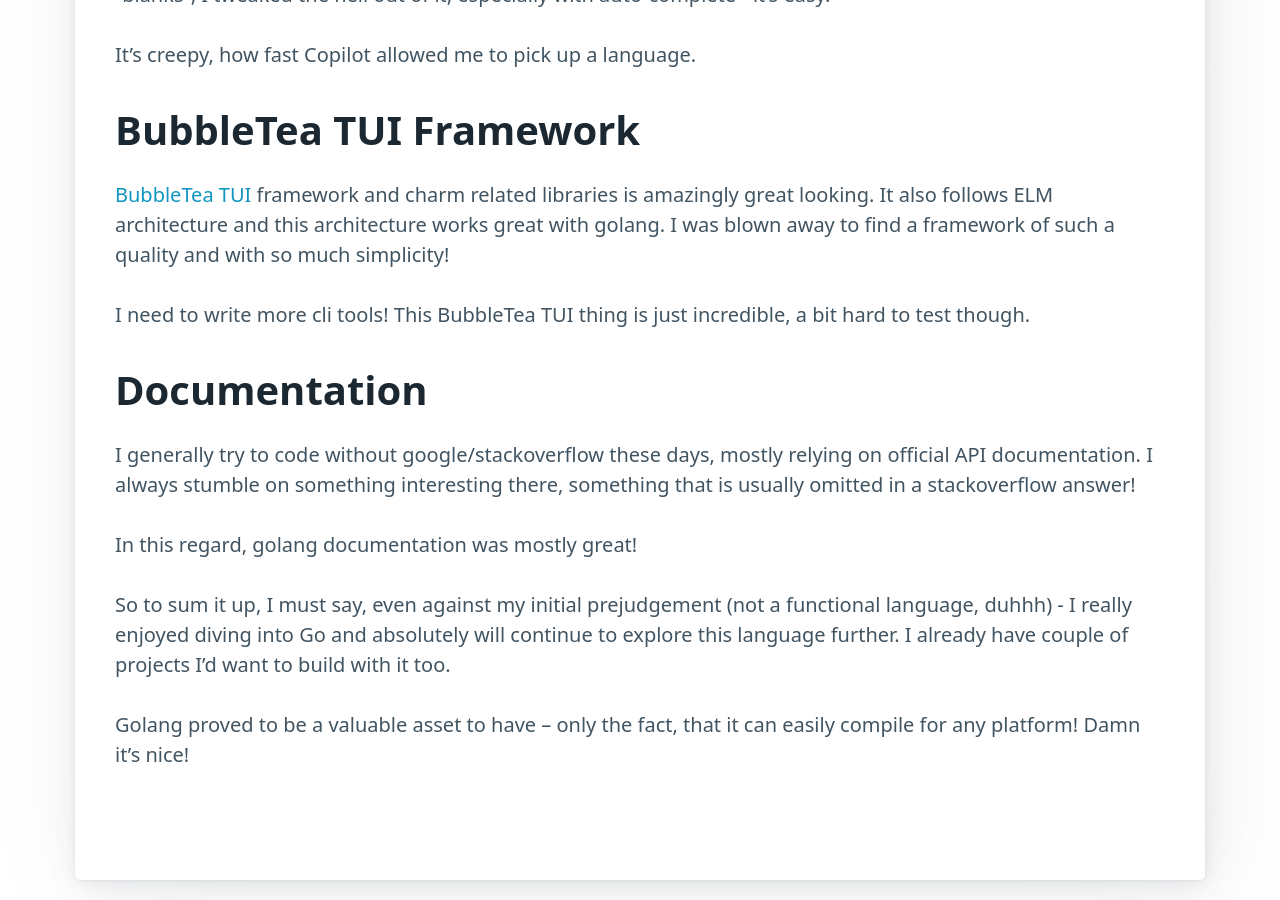
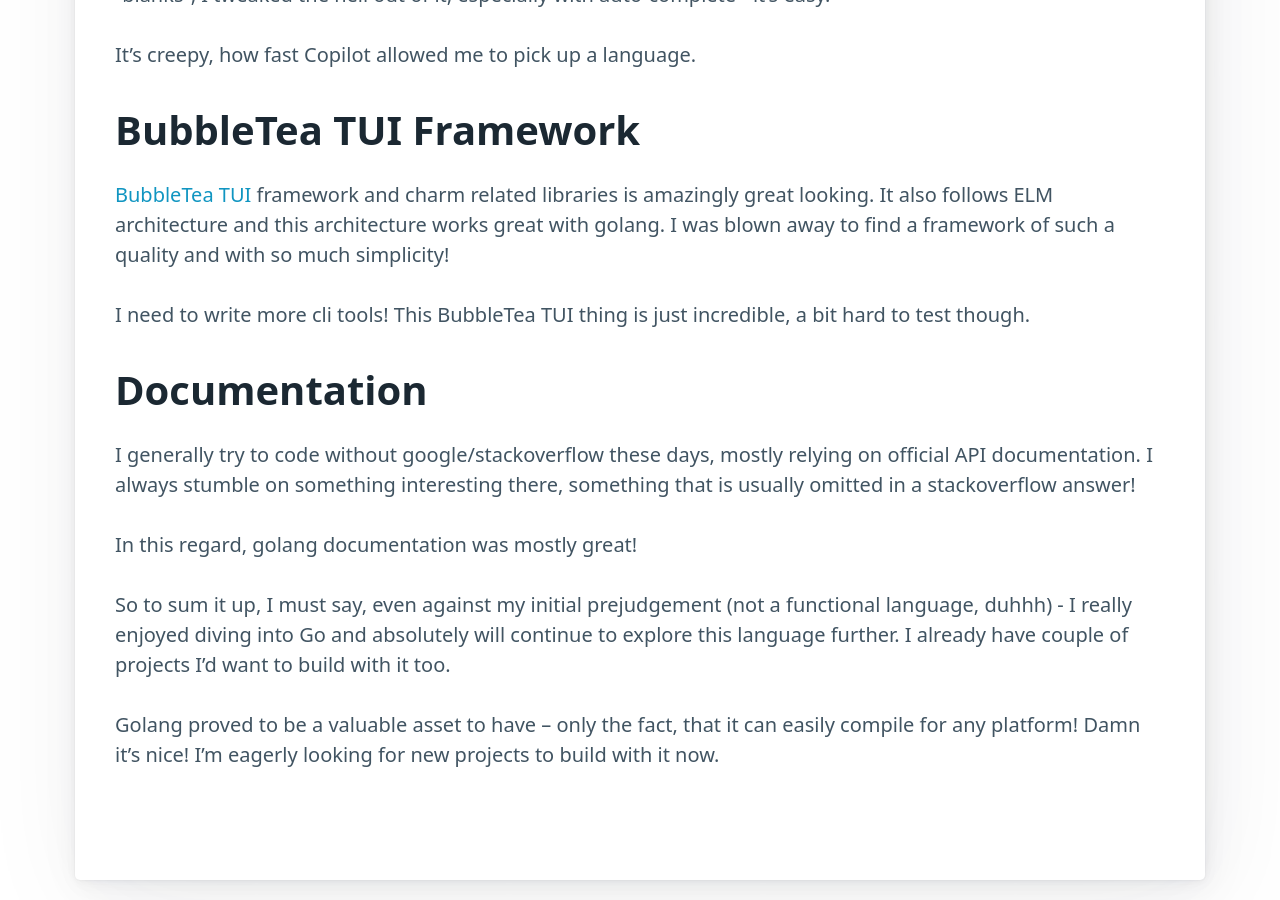
Before and after one commit to skatkov/skatkov.com, a Jekyll site: the page built from _posts/2022-08-21-stoic-go.md, in a window 1280 px wide and 900 px high, scrolled down 1202 px. Built offline with Jekyll 4.4.1, drawn with Linux system fonts in a browser that asks for light colours.

Commit message:
Update 2022-08-21-stoic-go.md

```diff
--- a/_posts/2022-08-21-stoic-go.md
+++ b/_posts/2022-08-21-stoic-go.md
@@ -37,4 +37,4 @@
 
 So to sum it up, I must say, even against my initial prejudgement (not a functional language, duhhh) - I really enjoyed diving into Go and absolutely will continue to explore this language further. I already have couple of projects I'd want to build with it too.
 
-Golang proved to be a valuable asset to have -- only the fact, that it can easily compile for any platform! Damn it's nice!
+Golang proved to be a valuable asset to have -- only the fact, that it can easily compile for any platform! Damn it's nice! I'm eagerly looking for new projects to build with it now.
```
